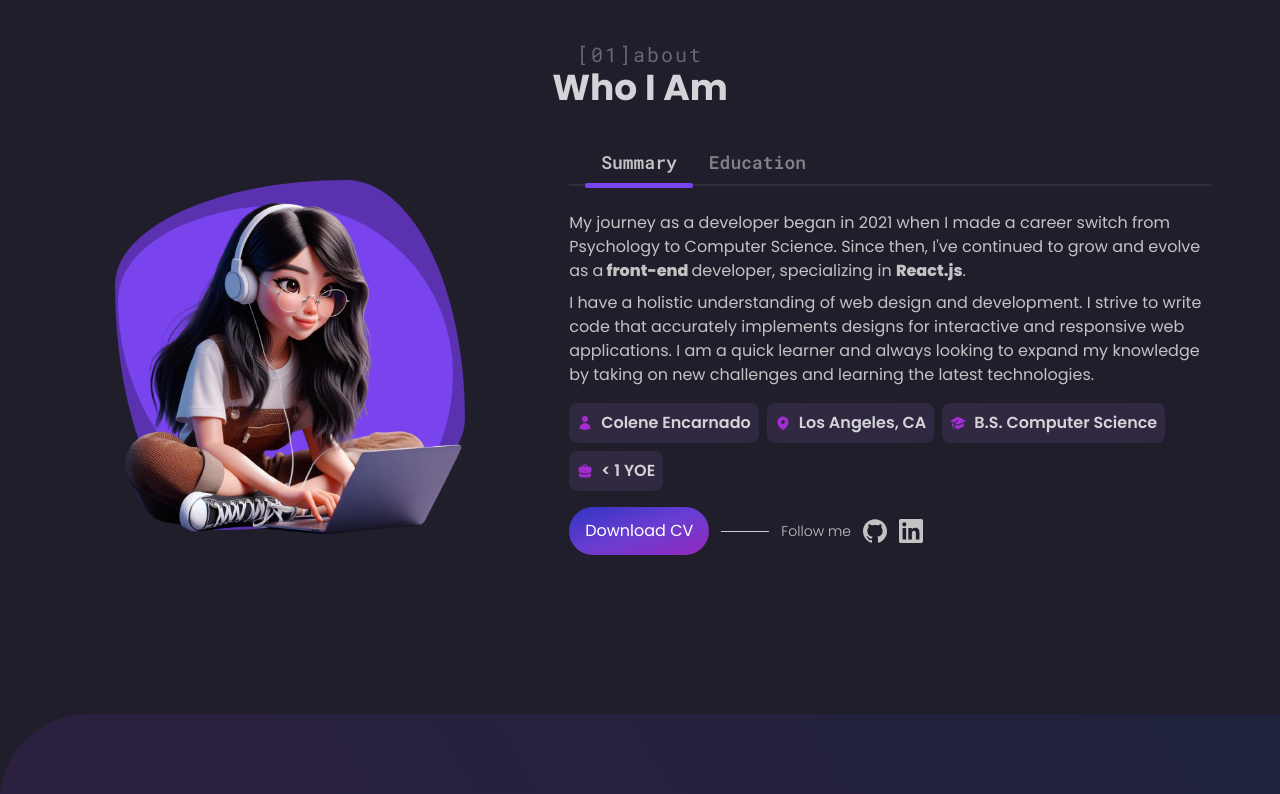
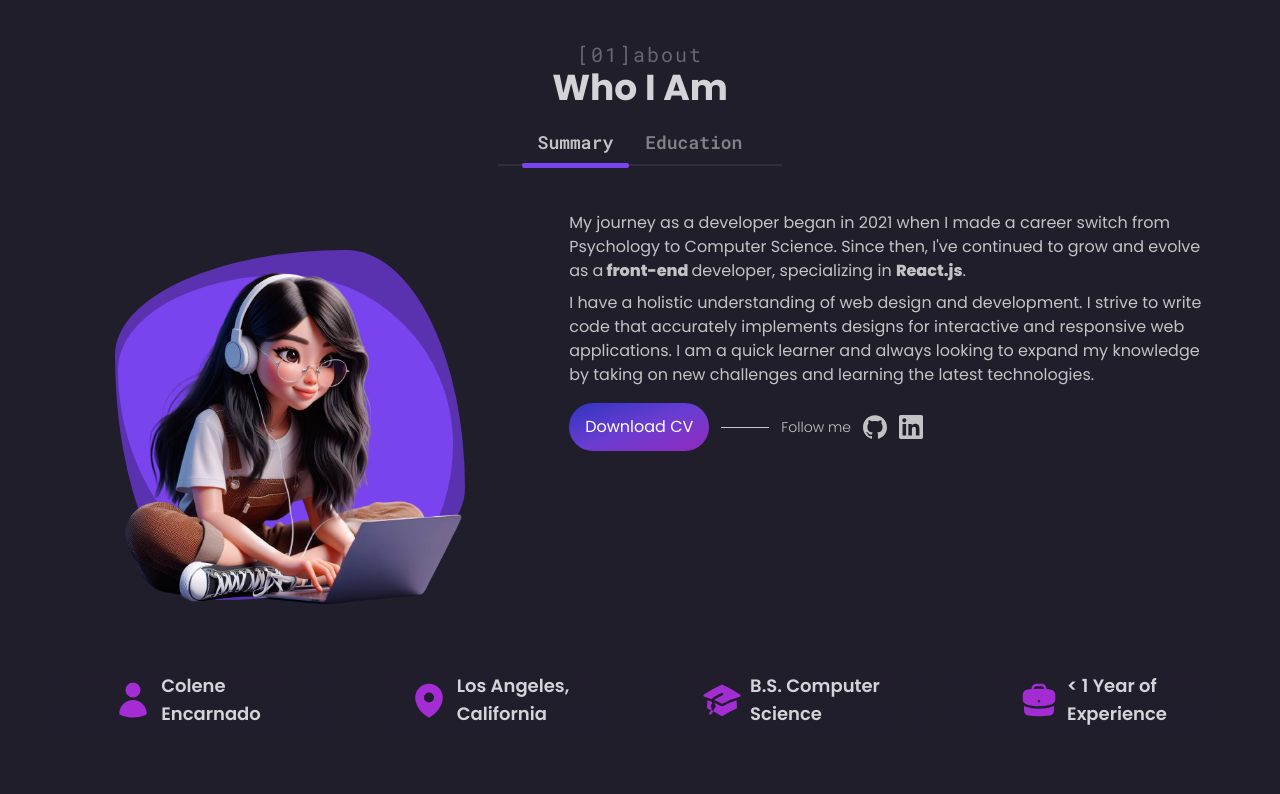
Before and after one commit to encarnac/portfolio, a React (Vite) app: page / in a window 1280 px wide. Shown: the part 840-1634 px from the top of the page. Built offline with nearby package versions, Linux system fonts and the light colour scheme.

Commit message:
Centered tabs and displayed large stat icons

```diff
--- a/src/components/AboutSection.jsx
+++ b/src/components/AboutSection.jsx
@@ -48,6 +48,23 @@ const AboutSection = ({ setSelectedPage }) => {
         <h3 className="font-sans text-3xl font-bold text-[#5b5662] dark:text-[#D4D3D8] lg:text-4xl">
           Who I Am
         </h3>
+        <motion.div
+          initial="hidden"
+          whileInView="visible"
+          viewport={{ once: true, amount: 1 }}
+          variants={aboutTabs}
+          transition={{ type: "tween", duration: 0.3 }}
+          className="relative flex h-fit w-fit flex-row place-self-center border-b-[2px] border-b-[#726C7B]/20 px-2 dark:border-b-[#b7b0c2]/10 sm:px-6 lg:col-span-7 lg:mx-0 lg:my-3"
+        >
+          {AboutMeData.map((tabContent, index) => (
+            <Tab
+              className={index}
+              active={tab}
+              selectTab={() => selectTab(tabContent.name)}
+              tabName={tabContent.name}
+            />
+          ))}
+        </motion.div>
       </div>
 
       <div className="mt-0 grid grid-cols-1 items-start justify-items-center gap-x-0 gap-y-4 py-4 md:grid-cols-12 lg:gap-y-0 lg:py-0">
@@ -72,23 +89,6 @@ const AboutSection = ({ setSelectedPage }) => {
           variants={aboutContent}
           className="relative mt-0 flex h-full w-full min-w-fit flex-col items-center gap-y-4 px-0 md:col-span-7 lg:min-w-min lg:gap-y-6 xl:w-11/12"
         >
-          <motion.div
-            initial="hidden"
-            whileInView="visible"
-            viewport={{ once: true, amount: 1 }}
-            variants={aboutTabs}
-            transition={{ type: "tween", duration: 0.3 }}
-            className="relative flex h-fit w-full flex-row place-self-center border-b-[2px] border-b-[#726C7B]/20 px-2 dark:border-b-[#b7b0c2]/10 sm:px-4 lg:col-span-7 lg:mx-0 lg:my-0"
-          >
-            {AboutMeData.map((tabContent, index) => (
-              <Tab
-                className={index}
-                active={tab}
-                selectTab={() => selectTab(tabContent.name)}
-                tabName={tabContent.name}
-              />
-            ))}
-          </motion.div>
           <div className="place-self-stretch text-sm text-[#7B7484] dark:text-[#c3c3c4] lg:text-base">
             <AnimatePresence mode="wait">
               <motion.div
@@ -104,7 +104,7 @@ const AboutSection = ({ setSelectedPage }) => {
           </div>
         </motion.div>
       </div>
-      {/* <div className="mt-6 grid grid-cols-2 gap-2 text-center text-base text-[#5b5662] dark:text-[#D4D3D8] sm:justify-start md:grid-cols-4 md:text-start md:text-sm lg:text-lg">
+      <div className="mt-6 grid grid-cols-2 gap-2 text-center text-base text-[#5b5662] dark:text-[#D4D3D8] sm:justify-start md:grid-cols-4 md:text-start md:text-sm lg:text-lg">
         <div className="flex flex-col items-center justify-center gap-x-1 rounded-lg px-1 py-2 font-semibold backdrop-blur-lg sm:gap-x-2 sm:px-2 md:flex-row">
           <HiUser className="size-10 text-[#AD99DB] dark:text-[#a32dd2]" />
           <div className="flex flex-col">
@@ -133,7 +133,7 @@ const AboutSection = ({ setSelectedPage }) => {
             <p>Experience</p>
           </div>
         </div>
-      </div> */}
+      </div>
     </section>
   );
 };
--- a/src/constants/AboutMeData.jsx
+++ b/src/constants/AboutMeData.jsx
@@ -25,7 +25,7 @@ export const AboutMeData = [
             challenges and learning the latest technologies.
           </p>
         </div>
-        <div className="flex flex-row flex-wrap justify-stretch gap-2 text-xs text-[#5b5662] dark:text-[#D4D3D8] sm:justify-start md:text-sm lg:text-base">
+        {/* <div className="flex flex-row flex-wrap justify-stretch gap-2 text-xs text-[#5b5662] dark:text-[#D4D3D8] sm:justify-start md:text-sm lg:text-base">
           <div className="flex w-fit flex-row items-center justify-between gap-x-1 rounded-lg bg-white/50 px-1 py-2 font-semibold backdrop-blur-lg dark:bg-[#403457]/50 sm:gap-x-2 sm:px-2">
             <HiUser className="size-4 text-[#AD99DB] dark:text-[#a32dd2]" />
             <p>Colene Encarnado</p>
@@ -42,7 +42,7 @@ export const AboutMeData = [
             <HiBriefcase className="size-4 text-[#AD99DB] dark:text-[#a32dd2]" />
             <p>&lt; 1 YOE</p>
           </div>
-        </div>
+        </div> */}
 
         <div className="flex flex-row items-center justify-stretch gap-x-2 md:gap-x-3">
           <a
```
